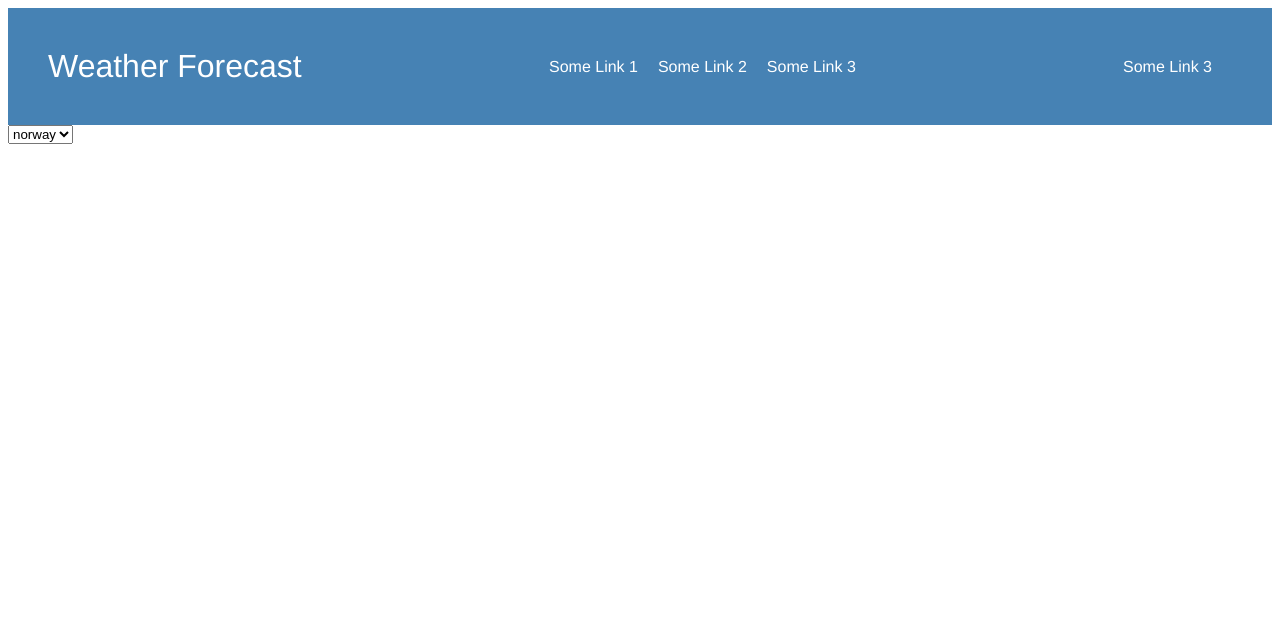
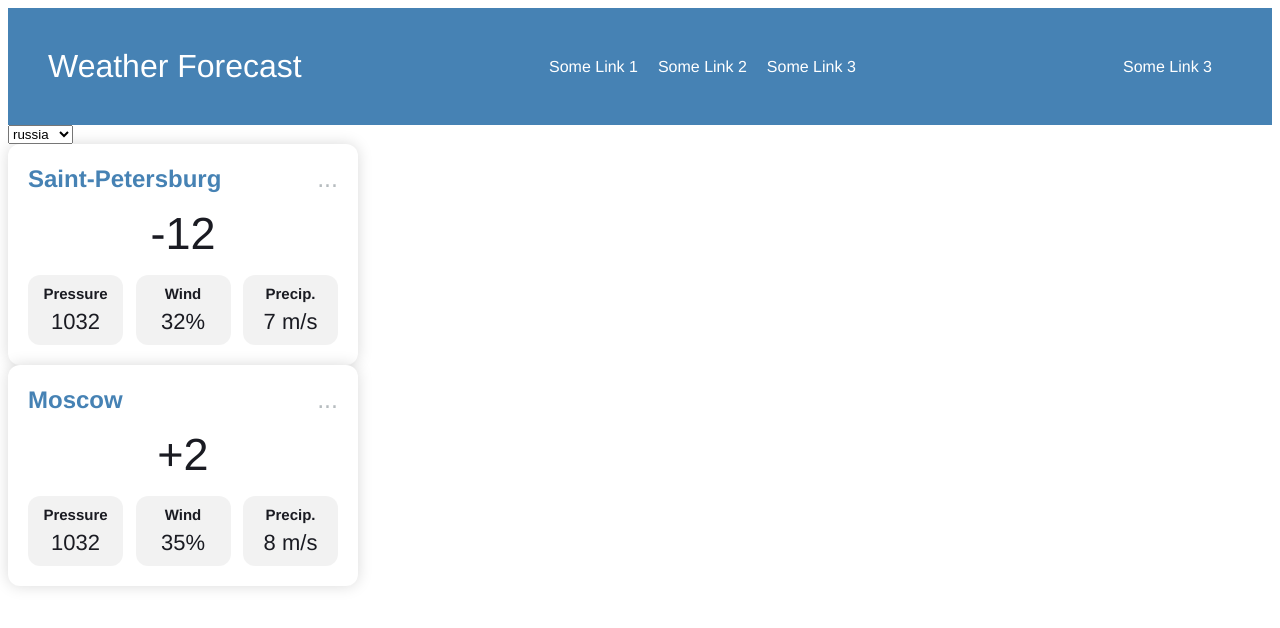
Before and after one commit to Kalibryyy/angular-weather-forecast, an Angular app: page / in a window 1280 px wide. Shown: the top 628 px of the page. Built offline with nearby package versions, Linux system fonts and the light colour scheme.

Commit message:
default country value

```diff
--- a/src/app/weather-forecast/weather-forecast.component.html
+++ b/src/app/weather-forecast/weather-forecast.component.html
@@ -9,3 +9,4 @@
     [card]="iterCard"
   ></app-card>
 </main>
+<!-- роутинг, стили для app-card, ul и li теги и стили -->
--- a/src/app/weather-forecast/weather-forecast.component.ts
+++ b/src/app/weather-forecast/weather-forecast.component.ts
@@ -62,9 +62,9 @@ export class WeatherForecastComponent {
     precipitation: '7 m/s',
   }];
 
-  selectedCountriesControl = new FormControl(this.countries[1]);
+  selectedCountriesControl = new FormControl(this.countries[0]);
 
-  selectedCards = [];
+  selectedCards = this.cards.filter(item => item.country === this.countries[0].name);
 
   handleChange(event: any) {
     console.log(event.value.name);
```
